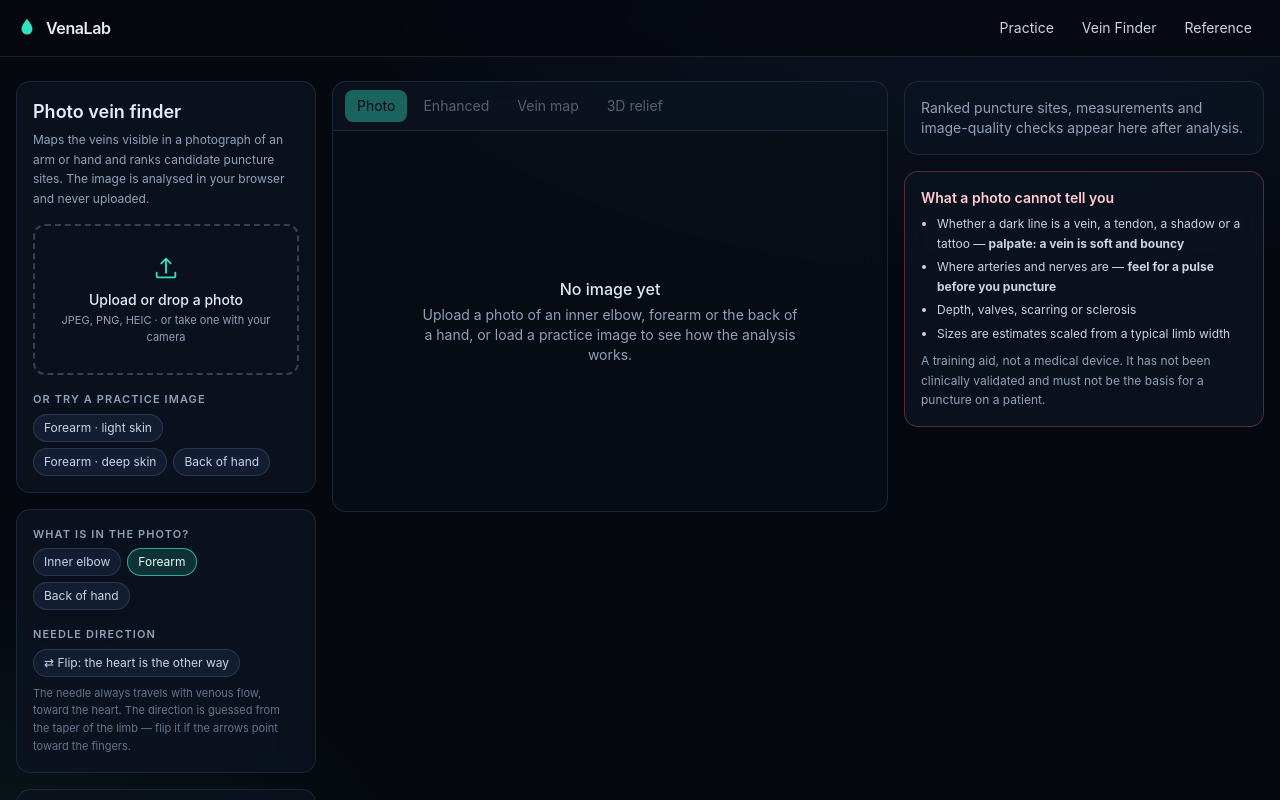
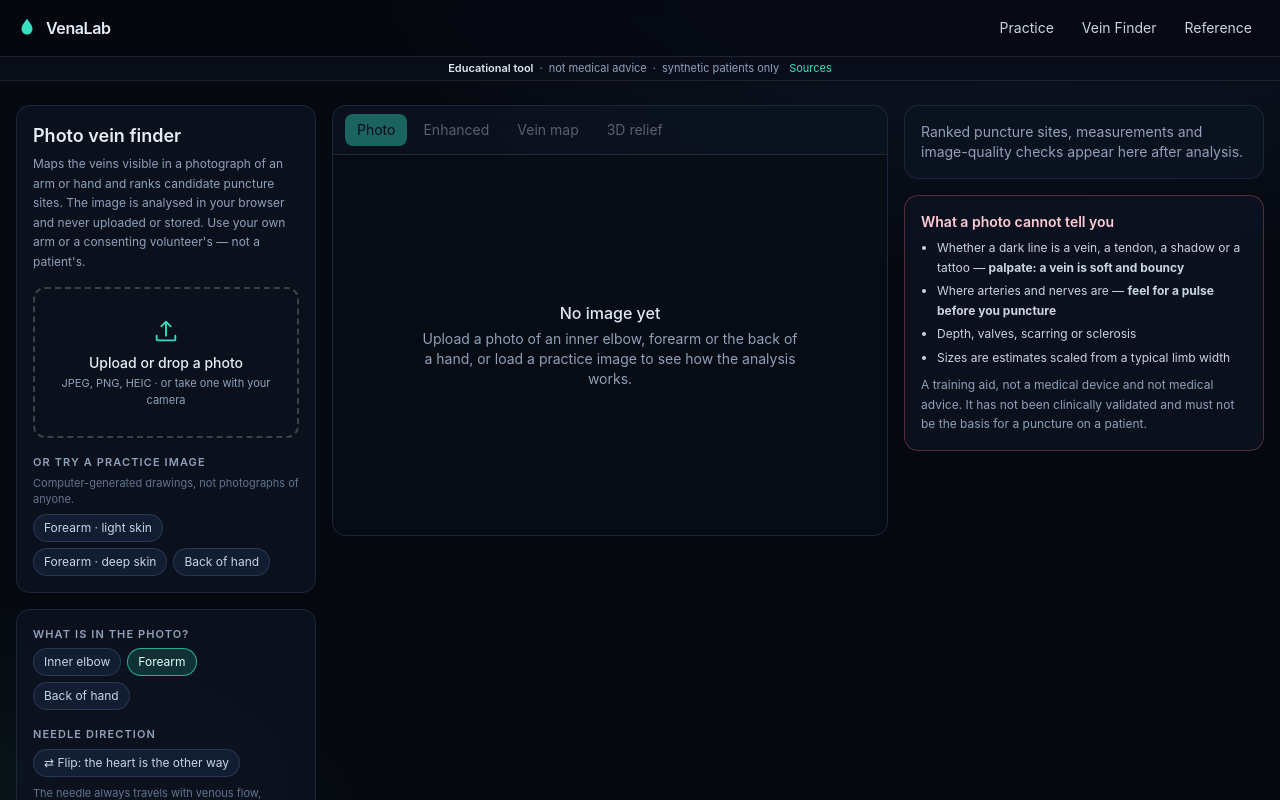
Before and after one commit to jon-jc/venalab, a Next.js app: page /vein-finder in a window 1280 px wide. Shown: the top 800 px of the page. Built offline with nearby package versions, Linux system fonts and the light colour scheme.

Commit message:
Say it is educational and the patients are synthetic (#40)

```diff
--- a/src/app/atlas/page.tsx
+++ b/src/app/atlas/page.tsx
@@ -21,7 +21,7 @@ export default function AtlasPage() {
   }, []);
 
   return (
-    <div className="relative h-[calc(100dvh-56px)] overflow-hidden" style={{ background: nir ? "#020806" : undefined }}>
+    <div className="relative h-[calc(100dvh-80px)] overflow-hidden" style={{ background: nir ? "#020806" : undefined }}>
       <div className="absolute inset-0">
         <Scene />
       </div>
--- a/src/app/layout.tsx
+++ b/src/app/layout.tsx
@@ -5,7 +5,7 @@ import "./globals.css";
 export const metadata: Metadata = {
   title: "VenaLab — 3D venous anatomy & venipuncture trainer",
   description:
-    "Layered 3D atlas of the arm and hand veins, a venipuncture simulator, and photo-based vein mapping for phlebotomy education.",
+    "Layered 3D atlas of the arm and hand veins, a venipuncture simulator, and photo-based vein mapping for phlebotomy education. An educational tool, not medical advice; every patient in it is synthetic.",
 };
 
 const NAV = [
@@ -47,6 +47,17 @@ export default function RootLayout({ children }: { children: React.ReactNode })
               ))}
             </nav>
           </div>
+          {/* Shown on every page: what this is, and what it is not. */}
+          <p className="flex h-6 items-center justify-center gap-1.5 border-t border-white/10 bg-ink-900/80 px-3 text-[11px] text-slate-400">
+            <span className="font-semibold text-slate-200">Educational tool</span>
+            <span aria-hidden>·</span>
+            <span>not medical advice</span>
+            <span aria-hidden>·</span>
+            <span>synthetic patients only</span>
+            <Link href="/reference#sources" className="ml-1 hidden text-accent hover:underline sm:inline">
+              Sources
+            </Link>
+          </p>
         </header>
         <main className="flex-1">{children}</main>
       </body>
--- a/src/components/atlas/PracticePanel.tsx
+++ b/src/components/atlas/PracticePanel.tsx
@@ -434,7 +434,10 @@ export function PracticePanel() {
       <div className={`border-b border-white/10 px-4 py-3 ${demo ? "pointer-events-none opacity-40" : ""}`}>
         <div className="flex items-start justify-between gap-3">
           <div>
-            <h3 className="text-[11px] font-semibold uppercase tracking-widest text-slate-400">Patient</h3>
+            <h3 className="flex items-center gap-2 text-[11px] font-semibold uppercase tracking-widest text-slate-400">
+              Patient
+              <span className="rounded-full border border-white/20 px-1.5 py-px text-[10px] font-medium normal-case tracking-normal text-slate-300">Synthetic</span>
+            </h3>
             <p className="mt-0.5 text-sm font-semibold text-white">{patient.title}</p>
           </div>
           <button className="chip shrink-0" onClick={newPatient}>
@@ -442,6 +445,7 @@ export function PracticePanel() {
           </button>
         </div>
         <p className="mt-1.5 text-[12px] leading-relaxed text-slate-300">{patient.brief}</p>
+        <p className="mt-1.5 text-[11px] leading-relaxed text-slate-500">An invented case for practice, not a real person. VenaLab holds no patient data.</p>
       </div>
 
       {procedure === "venous" ? <Venous /> : <Capillary />}
--- a/src/components/atlas/store.ts
+++ b/src/components/atlas/store.ts
@@ -96,7 +96,7 @@ export function siteView(p: Vec3, n: Vec3, instrument: { angle: number; yaw: num
 
   // The clear part of the canvas, in pixels from its centre (x to the right, y upward).
   const W = typeof window === "undefined" ? 1440 : window.innerWidth;
-  const H = (typeof window === "undefined" ? 860 : window.innerHeight) - 56;
+  const H = (typeof window === "undefined" ? 860 : window.innerHeight) - 80;
   const clear = W >= WIDE_PX ? { x0: -W / 2 + 24, x1: W / 2 - PANEL_PX, y0: -H / 2 + 36, y1: H / 2 - 56 } : { x0: -W / 2 + 8, x1: W / 2 - 8, y0: H / 2 - H * 0.5, y1: H / 2 - 60 };
   // The camera's vertical field of view is 30°.
   const focal = H / (2 * Math.tan(Math.PI / 12));
--- a/src/components/veinfinder/VeinFinder.tsx
+++ b/src/components/veinfinder/VeinFinder.tsx
@@ -192,7 +192,7 @@ export default function VeinFinder() {
         <div className="panel p-4">
           <h1 className="text-lg font-semibold">Photo vein finder</h1>
           <p className="mt-1 text-xs leading-relaxed text-slate-400">
-            Maps the veins visible in a photograph of an arm or hand and ranks candidate puncture sites. The image is analysed in your browser and never uploaded.
+            Maps the veins visible in a photograph of an arm or hand and ranks candidate puncture sites. The image is analysed in your browser and never uploaded or stored. Use your own arm or a consenting volunteer&apos;s — not a patient&apos;s.
           </p>
           <label
             onDragOver={(e) => { e.preventDefault(); setDrag(true); }}
@@ -208,6 +208,7 @@ export default function VeinFinder() {
             <input type="file" accept="image/*" className="hidden" onChange={(e) => loadFile(e.target.files?.[0])} />
           </label>
           <p className="mb-1.5 mt-4 text-[11px] font-semibold uppercase tracking-widest text-slate-400">Or try a practice image</p>
+          <p className="-mt-0.5 mb-1.5 text-[11px] text-slate-500">Computer-generated drawings, not photographs of anyone.</p>
           <div className="flex flex-wrap gap-1.5">
             {SAMPLES.map((s) => (
               <button
@@ -254,7 +255,7 @@ export default function VeinFinder() {
       </aside>
 
       {/* ── Image ── */}
-      <section className="panel relative flex min-h-[420px] flex-col self-start overflow-hidden lg:sticky lg:top-[72px]">
+      <section className="panel relative flex min-h-[420px] flex-col self-start overflow-hidden lg:sticky lg:top-[96px]">
         <div className="flex items-center justify-between gap-2 border-b border-white/10 px-3 py-2">
           <div className="flex gap-1">
             {VIEWS.map(([id, label]) => (
@@ -356,7 +357,7 @@ export default function VeinFinder() {
             <li>Depth, valves, scarring or sclerosis</li>
             <li>Sizes are estimates scaled from a typical limb width</li>
           </ul>
-          <p className="mt-2 text-slate-400">A training aid, not a medical device. It has not been clinically validated and must not be the basis for a puncture on a patient.</p>
+          <p className="mt-2 text-slate-400">A training aid, not a medical device and not medical advice. It has not been clinically validated and must not be the basis for a puncture on a patient.</p>
         </div>
       </aside>
     </div>
--- a/src/lib/anatomy/patients.ts
+++ b/src/lib/anatomy/patients.ts
@@ -2,7 +2,11 @@ import type { Pattern } from "./structures";
 
 export type Difficulty = "beginner" | "intermediate" | "advanced" | "expert";
 
-/** An arm to practise on. Everything here changes what the collector sees, feels or has to do. */
+/**
+ * An arm to practise on. Everything here changes what the collector sees,
+ * feels or has to do. Every patient is invented: a description of a kind of
+ * arm, never a record of a person.
+ */
 export interface Patient {
   id: string;
   title: string;
```
Also changed, not shown: 1 other file (tests, documents, lock files or other folders).
